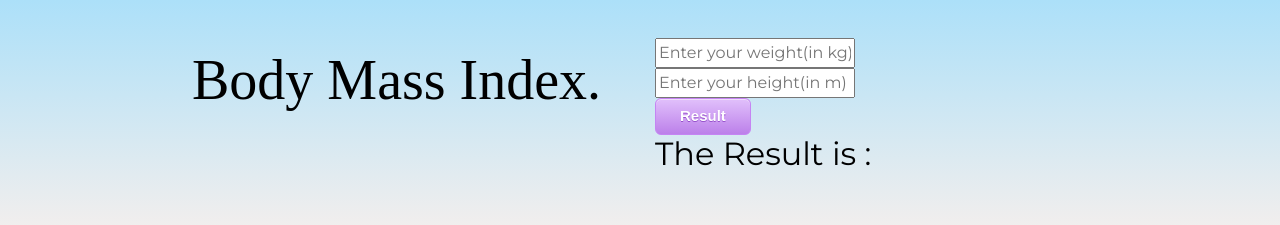
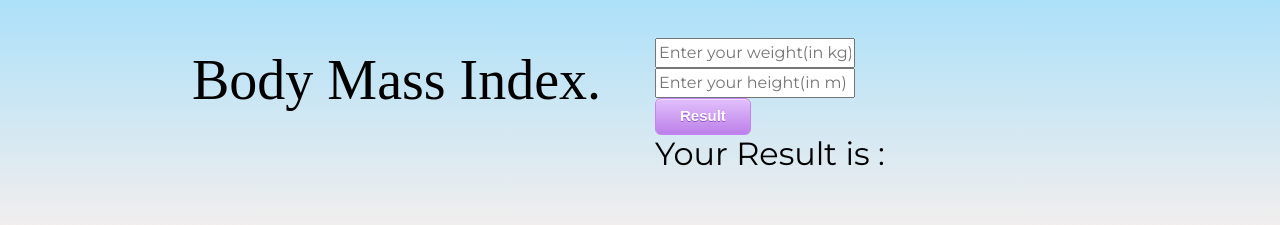
Before and after one commit to minhaj4me/bmiCalc, a plain HTML site: page index.html in a window 1280 px wide. Shown: the top 225 px of the page. Drawn offline with nearby package versions, Linux system fonts and the light colour scheme.

Commit message:
Update index.html

```diff
--- a/index.html
+++ b/index.html
@@ -30,7 +30,7 @@
        <br>
        <input class="btn" type="button" onClick="bmiCalc()" Value="Result">
       </form>
-      <h2>The Result is : <br> <span id="result"></span> <span id="feedback"></span></h2>
+      <h2>Your Result is : <br> <span id="result"></span> <span id="feedback"></span></h2>
      </div>
     </div>
    </div>
```
